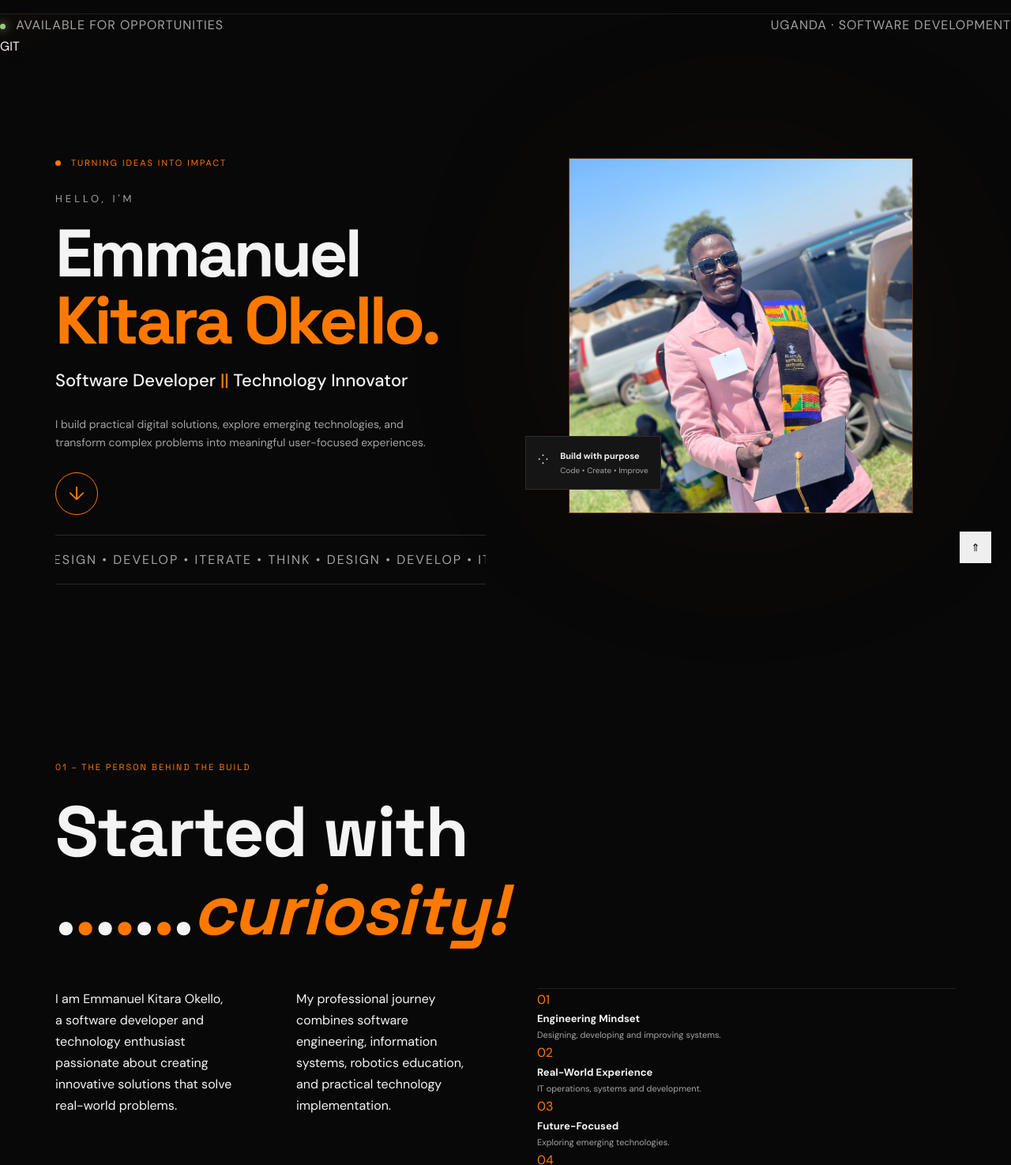
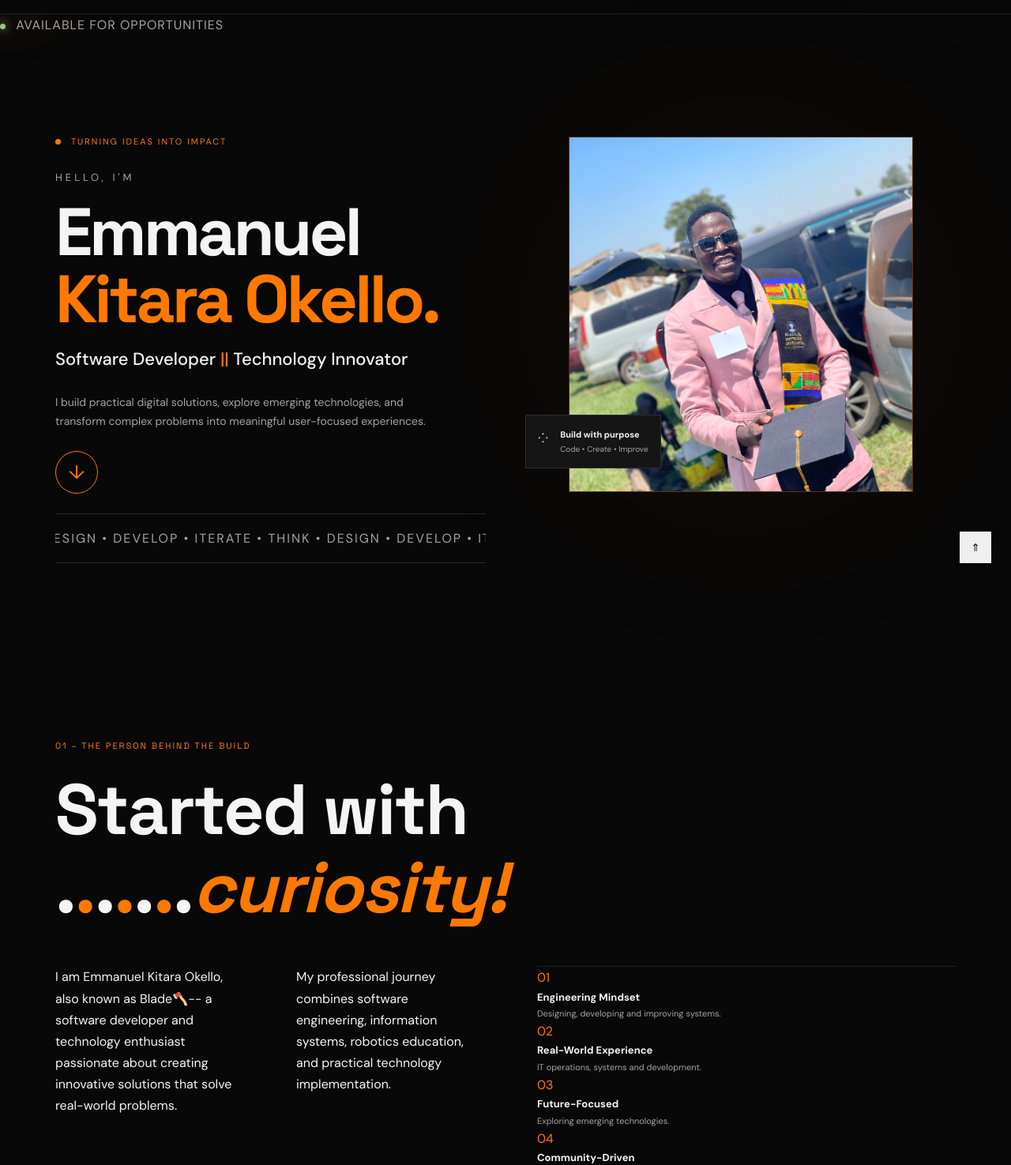
Before and after one commit to blade-22-coder/Emmanuel-Portfolio, a plain HTML site: page index.html in a window 1280 px wide. Shown: the part 62-1537 px from the top of the page at 79% size. Drawn offline with Linux system fonts and the light colour scheme.

Commit message:
additional patches

```diff
--- a/index.html
+++ b/index.html
@@ -51,7 +51,7 @@
     <!--HERO SECTION-->
     <div class="topline">
                 <span><i class="dot"></i> AVAILABLE FOR OPPORTUNITIES</span>
-                <span>UGANDA · SOFTWARE DEVELOPMENT</span></div>GIT
+                </div>
     <section class="hero section" id="home">
 
         <div class="hero-container">
@@ -123,7 +123,7 @@
         <div class="about-container">
             <div class="about-container reveal">
                 <p class="lead">
-                    I am  Emmanuel Kitara Okello, a software developer and technology enthusiast
+                    I am  Emmanuel Kitara Okello, also known as Blade🪓-- a software developer and technology enthusiast
                     passionate about creating innovative solutions that solve real-world problems.
                 </p>
 
@@ -639,7 +639,7 @@
 
 
             <div class="skill-group reveal">
-                <div class="skil-group-header">
+                <div class="skill-group-header">
                     <span class="group-number">03 / SYSTEMS & TECHNOLOGY</span>
                     <h3>Beyond writing code.</h3>
                     <p>
```
